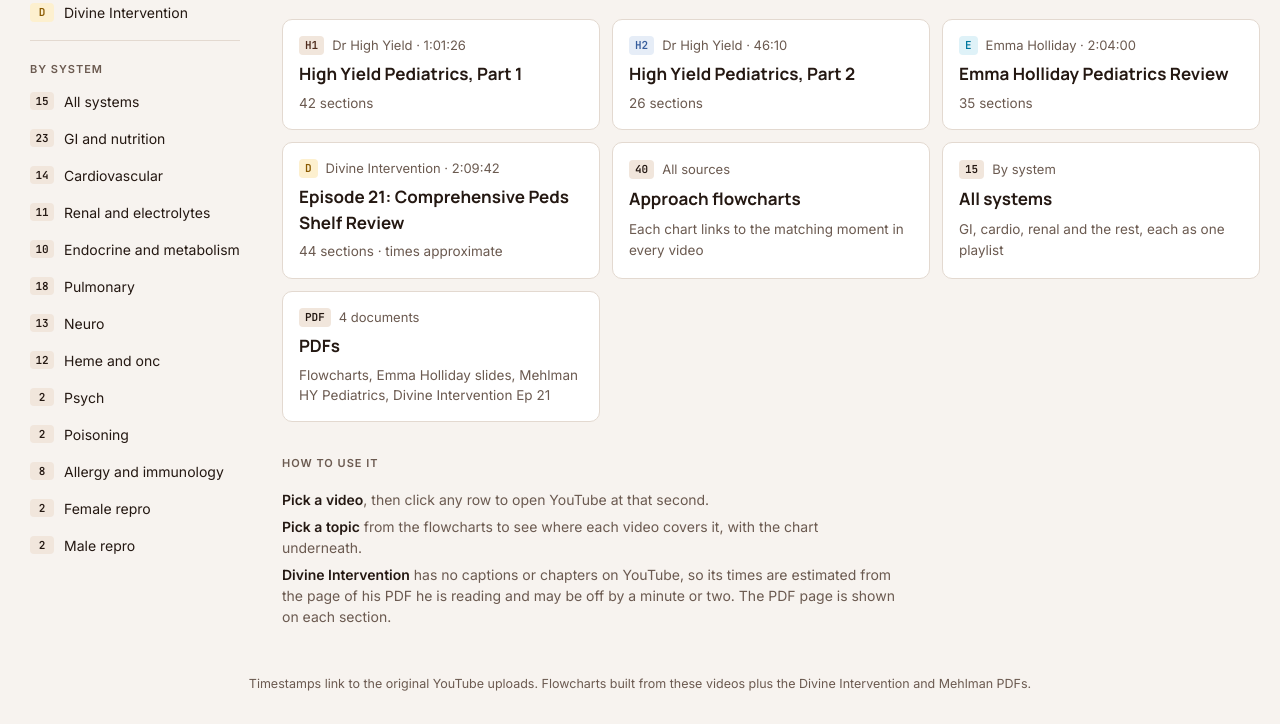
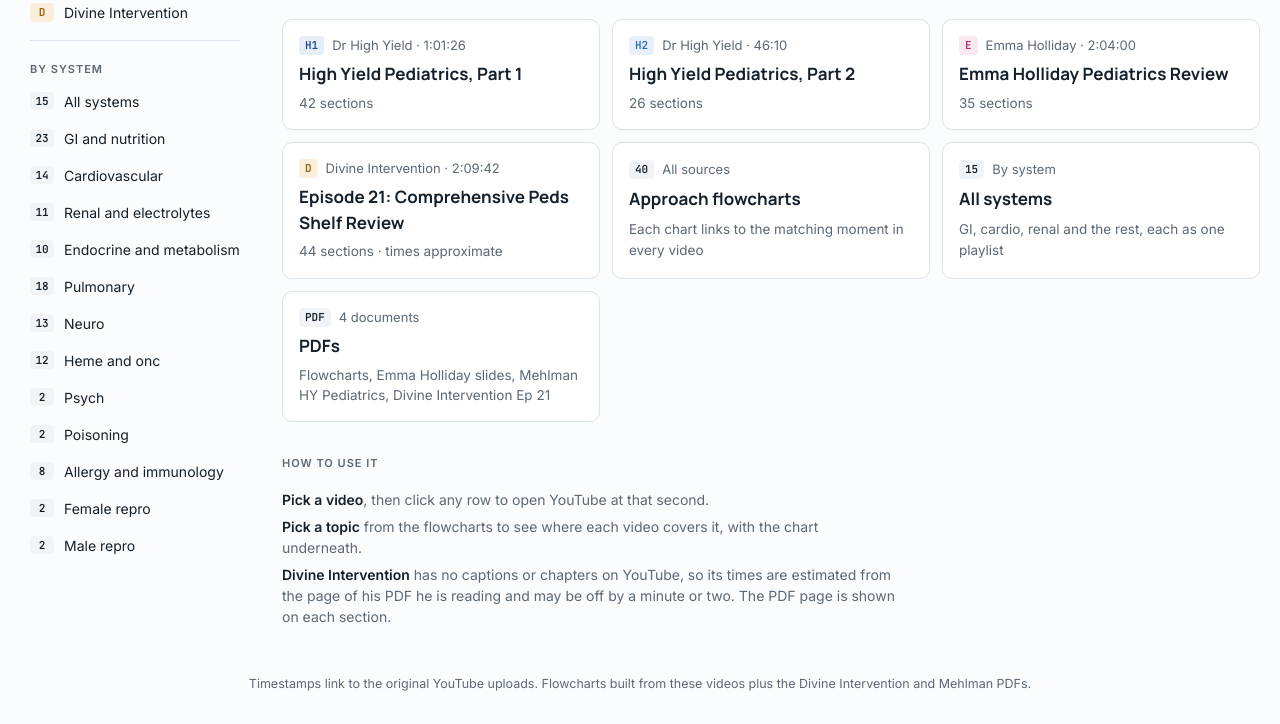
Before and after one commit to asimi99/peds-shelf, a plain HTML site: page index.html in a window 1280 px wide. Shown: the part 238-962 px from the top of the page. Drawn offline with Linux system fonts and the light colour scheme.

Commit message:
Back to blue, light only, new shared nav
Co-Authored-By: Claude Opus 5.5 <noreply@anthropic.com>
Claude-Session: https://claude.ai/code/session_01XRZYw33mxvKE2EYM6qQjLj

```diff
--- a/index.html
+++ b/index.html
@@ -1,5 +1,5 @@
 <!doctype html><html lang="en"><head><meta charset="utf-8"><meta name="viewport" content="width=device-width,initial-scale=1,viewport-fit=cover"><meta name="referrer" content="strict-origin-when-cross-origin"><style>*,*::before,*::after{box-sizing:border-box}body{margin:0}img{max-width:100%}[hidden]{display:none!important}</style></head><body>
-<script src="https://asimi99.github.io/clerkship-tools/nav.js" data-noauth data-static></script>
+<script src="https://asimi99.github.io/clerkship-tools/nav.js?v=3" data-noauth data-static></script>
 <title>Peds Shelf Video Desk</title>
 <meta name="claude:viewport-fit-sides" content="cover">
 <link rel="preconnect" href="https://fonts.googleapis.com">
@@ -7,10 +7,10 @@
 <style>
 /* Layout: a study desk. Sticky top bar with name and search, a source rail on the left on wide screens, the working column on the right. Timestamps are the instrument: mono, tinted by source, always jumping to the exact second. */
 :root{
-  --bg:#f7f3ef; --surface:#f1e6dc; --raised:#ffffff; --fg:#241812; --muted:#6b5a50; --line:#e3d9d0;
-  --accent:#4F2C1D; --accent-soft:#f1e6dc;
-  --hy:#c4231c; --h1:#4F2C1D; --h2:#385E9D; --e:#00789f; --d:#8a5a00;
-  --h1-soft:#f1e6dc; --h2-soft:#e6edf7; --e-soft:#dff2f8; --d-soft:#fdf0cf;
+  --bg:#fbfcfd; --surface:#f1f4f7; --raised:#ffffff; --fg:#14202b; --muted:#5b6876; --line:#dce3ea;
+  --accent:#1d4f8f; --accent-soft:#e6eef8;
+  --hy:#c4231c; --h1:#1d4f8f; --h2:#2f6db5; --e:#b0306c; --d:#a15c00;
+  --h1-soft:#e6eef8; --h2-soft:#e8f1fb; --e-soft:#f9e8f0; --d-soft:#fbefdc;
   --display:'Manrope','Helvetica Neue',Arial,sans-serif; --body:'Inter','Helvetica Neue',Arial,sans-serif; --mono:'JetBrains Mono',ui-monospace,Menlo,monospace;
 }
 *{box-sizing:border-box}
```
